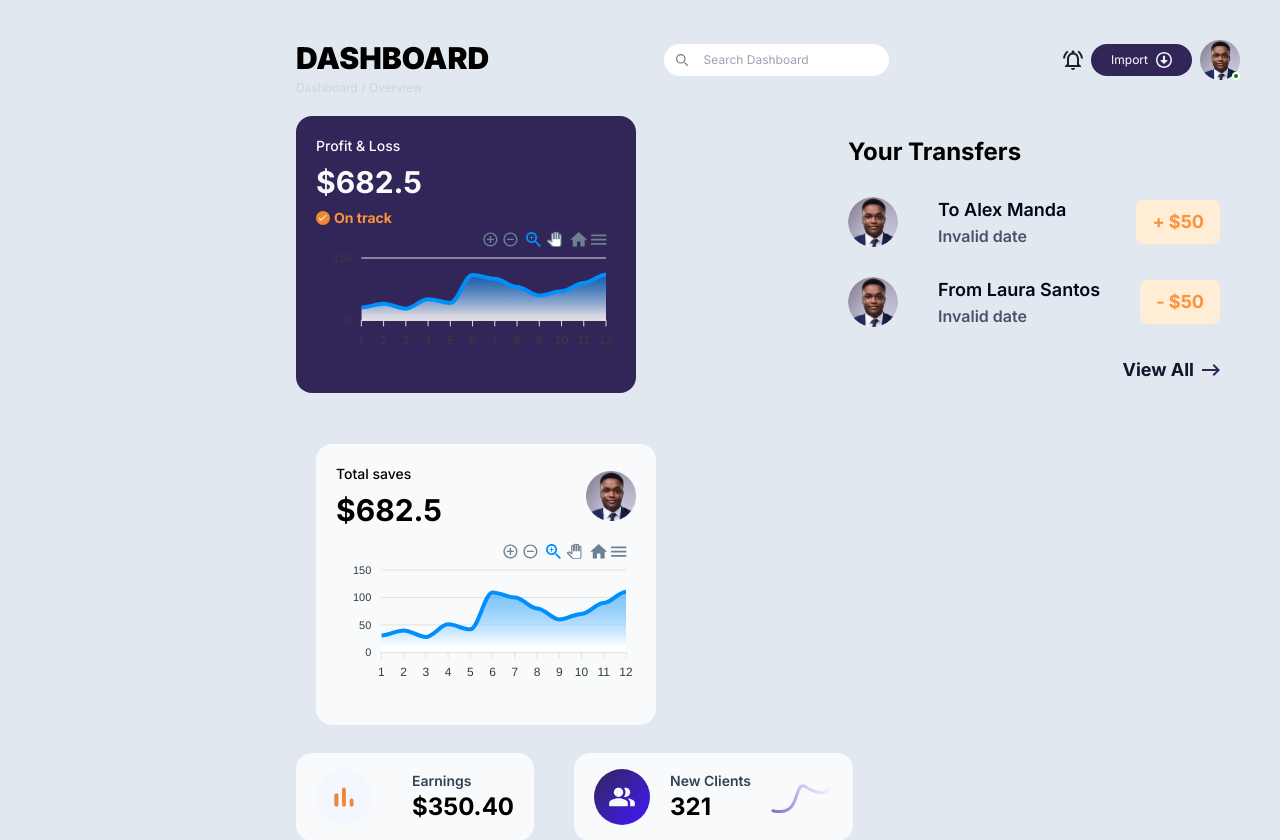
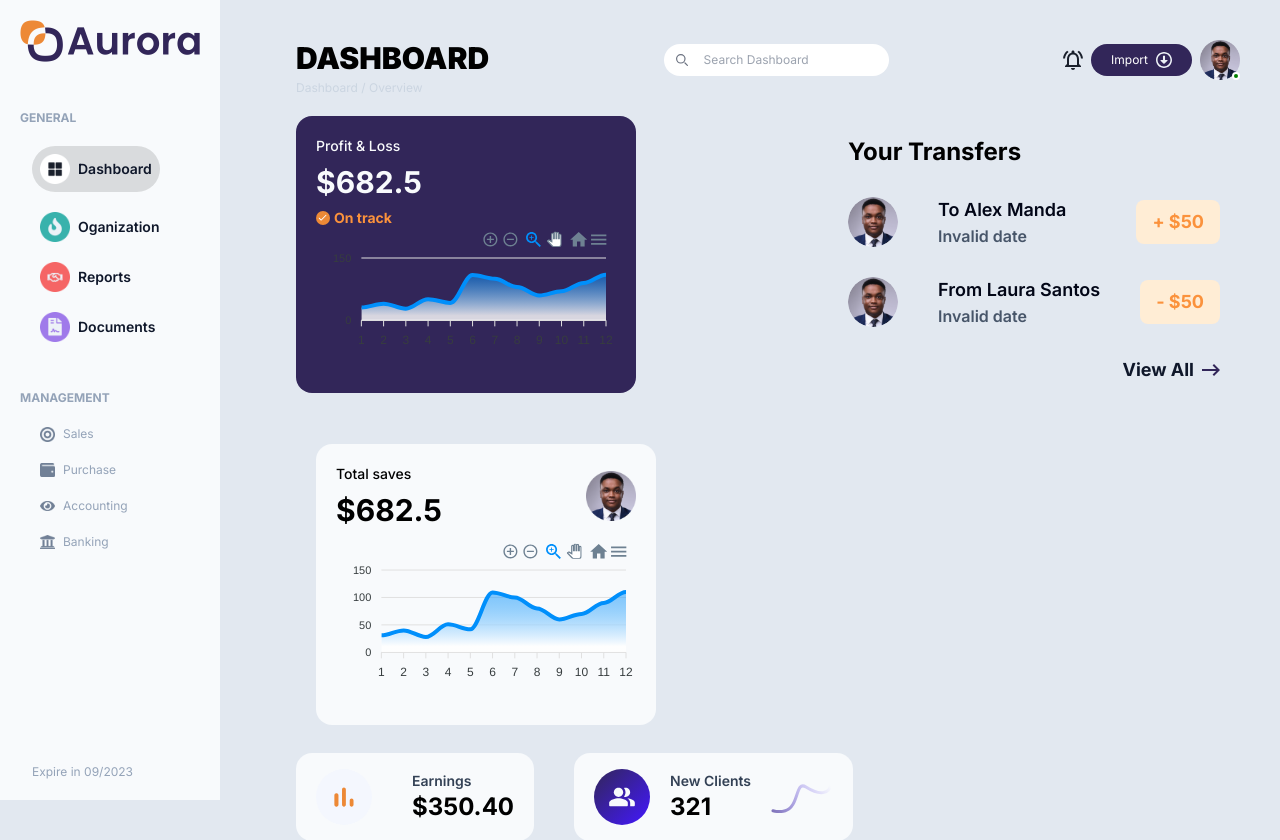
Before and after one commit to Mrdynamic-soni/fractionai, a Next.js app: page /dashboard in a window 1280 px wide. Shown: the top 840 px of the page. Built offline with nearby package versions, Linux system fonts and the light colour scheme.

Commit message:
add hook for device type

```diff
--- a/src/app/dashboard/page.tsx
+++ b/src/app/dashboard/page.tsx
@@ -1,18 +1,32 @@
+"use client";
 import DashboardHeader from "@/components/dashboardHeader/DashboardHeader";
 import Leftnavbar from "@/components/leftnavbar/LeftnavBar";
 import ProfitLossTransactions from "@/components/profitLossTransactions/Main";
+import useDeviceType from "@/hooks/useDeviceType";
 import Image from "next/image";
+import { useEffect, useState } from "react";
+import { GiHamburgerMenu } from "react-icons/gi";
 
 export default function Dashboard() {
+  const deviceType = useDeviceType();
+  const [toggleMenu, setToggleMenu] = useState<Boolean>(true);
+
+  useEffect(()=>{
+    if(deviceType==="sm"||deviceType==="md"){
+      setToggleMenu(false)
+    }
+  },[deviceType])
+
   return (
     <div className="flex bg-slate-200">
-      <Leftnavbar />
+      {(deviceType === "sm" || deviceType === "md") && <GiHamburgerMenu className="z-10 fixed " onClick={()=>{setToggleMenu(!toggleMenu)}}/>}
+      {toggleMenu && <Leftnavbar />}
       <div className="flex flex-1">
-        <div className="w-1/5 h-100"/>
-      <div className="p-10 flex-1 flex  w-4/5 flex-col items-end ">
-        <DashboardHeader />
-        <ProfitLossTransactions />
-      </div>
+        <div className="w-1/5 h-100" />
+        <div className="p-10 flex-1 flex  w-4/5 flex-col items-end ">
+          <DashboardHeader />
+          <ProfitLossTransactions />
+        </div>
       </div>
     </div>
   );
--- a/src/components/leftnavbar/LeftnavBar.tsx
+++ b/src/components/leftnavbar/LeftnavBar.tsx
@@ -14,16 +14,11 @@ import {
 import Image from "next/image";
 import React, { useState } from "react";
 import MenuOption from "../menuOption/MenuOption";
-import { FaBars } from 'react-icons/fa';
-
+import useDeviceType from "@/hooks/useDeviceType";
 
 const LeftNavbar = () => {
+  const deviceType = useDeviceType();
   const [activeMenu, setActiveMenu] = useState<Number>(0);
-  const [showMenu, setShowMenu] = useState(false);
-
-  const toggleMenu = () => {
-    setShowMenu(!showMenu);
-  };
 
   const TopMenuOptions = [
     {
@@ -66,7 +61,7 @@ const LeftNavbar = () => {
       label: "Sales",
       icon: SALES,
       onPres: () => {
-        setActiveMenu(4)
+        setActiveMenu(4);
       },
     },
     {
@@ -74,7 +69,7 @@ const LeftNavbar = () => {
       label: "Purchase",
       icon: PURCHASE,
       onPres: () => {
-        setActiveMenu(5)
+        setActiveMenu(5);
       },
     },
     {
@@ -82,7 +77,7 @@ const LeftNavbar = () => {
       label: "Accounting",
       icon: ACCOUNTING,
       onPres: () => {
-        setActiveMenu(6)
+        setActiveMenu(6);
       },
     },
     {
@@ -90,24 +85,20 @@ const LeftNavbar = () => {
       label: "Banking",
       icon: BANKING,
       onPres: () => {
-        setActiveMenu(7)
+        setActiveMenu(7);
       },
     },
   ];
   return (
-    <div>
-      {/* Hamburger icon/button */}
-      <div className="sm:hidden fixed top-5 left-5 z-50">
-        <button onClick={toggleMenu} className="block text-gray-500 hover:text-gray-700 focus:text-gray-700 focus:outline-none">
-        <FaBars size={24} />
-        </button>
-      </div>
-    <div className={`p-5 bg-slate-50 w-1/5 fixed flex flex-col justify-between ${showMenu ? 'block' : 'hidden'} sm:flex`} style={{ height: '100vh', top: 0, left: showMenu ? 0 : '-20rem', transition: 'left 0.3s ease' }}>
+    <div
+      className={`p-5 bg-slate-50 ${deviceType==="lg"?"w-1/8":"w-2/12"}  fixed  flex flex-col justify-between `}
+      style={{ height: "100vh" }}
+    >
       <div>
         <div>
           <Image src={AURORA} width={180} height={100} alt="Aurora" />
         </div>
-      <div className="mt-12 " >
+        <div className="mt-12 ">
           <p className="uppercase font-bold text-xs text-slate-400"> General</p>
           <div className="pl-3">
             {TopMenuOptions.map((item) => {
@@ -118,15 +109,18 @@ const LeftNavbar = () => {
                   icon={item?.icon}
                   label={item?.label}
                   onPress={item?.onPres}
-                labelClass="font-semibold text-sm text-slate-900"
+                  labelClass="font-semibold text-sm text-slate-900 "
                   imageSize={30}
                 />
               );
             })}
           </div>
         </div>
-      <div className="mt-5 " style={{marginTop:"3rem"}}>
-        <p className="uppercase font-bold text-xs text-slate-400"> management</p>
+        <div className="mt-5 " style={{ marginTop: "3rem" }}>
+          <p className="uppercase font-bold text-xs text-slate-400">
+            {" "}
+            management
+          </p>
           <div className="pl-3">
             {bottomMenuOptions.map((item) => {
               return (
@@ -136,7 +130,7 @@ const LeftNavbar = () => {
                   icon={item?.icon}
                   label={item?.label}
                   onPress={item?.onPres}
-                labelClass="font-normal text-xs text-slate-400"
+                  labelClass="font-normal text-xs text-slate-400 "
                   imageSize={15}
                 />
               );
@@ -144,12 +138,11 @@ const LeftNavbar = () => {
           </div>
         </div>
       </div>
-      <div className="pl-3 mt-5 " >
-        <p className="font-normal text-xs text-slate-400">
+      <div className="pl-3 mt-5 ">
+        <p className="font-normal text-xs text-slate-400 sm:hidden">
           2023 © Lucas Marques
         </p>
         <p className="font-normal text-xs text-slate-400">Expire in 09/2023</p>
-      </div>
       </div>
     </div>
   );
--- a/src/components/menuOption/MenuOption.tsx
+++ b/src/components/menuOption/MenuOption.tsx
@@ -1,5 +1,6 @@
 'use client'
 
+import useDeviceType from "@/hooks/useDeviceType";
 import Image from "next/image";
 import React from "react";
 
@@ -8,6 +9,7 @@ import React from "react";
 // }
 
 const MenuOption= ({icon,activeMenu, label, onPress,labelClass, imageSize}) => {
+const deviceType = useDeviceType();
     const  activeStyles ={
         backgroundColor:'#00000020',
         alignSelf:'flex-start',
@@ -15,9 +17,9 @@ const MenuOption= ({icon,activeMenu, label, onPress,labelClass, imageSize}) => {
         borderRadius:'2rem'
     }
     return (
-        <div className="flex cursor-pointer justify-start items-center space-x-2 mt-5 px-2" onClick={onPress} style={activeMenu?activeStyles:null}>
+        <div className="flex cursor-pointer justify-start items-center space-x-2 mt-5 px-2 w-max" onClick={onPress} style={activeMenu?activeStyles:null}>
            <Image src={icon} height={imageSize} width={imageSize} alt={`${icon}-icon`}/>
-           <p className={labelClass}>{label}</p>
+          {deviceType==="lg"&& <p className={labelClass}>{label}</p>}
         </div>
     );
 };
--- /dev/null
+++ b/src/hooks/useDeviceType.ts
@@ -0,0 +1,35 @@
+"use client";
+
+import { useState, useEffect } from "react";
+
+const useDeviceType = () => {
+  const [deviceSize, setDeviceSize] = useState<string | null>(null);
+
+  useEffect(() => {
+    const handleResize = () => {
+      const width = window.innerWidth;
+      if (width >= 1024) {
+        setDeviceSize("lg");
+      } else if (width >= 768 && width < 1024) {
+        setDeviceSize("md");
+      } else {
+        setDeviceSize("sm");
+      }
+    };
+
+    // Initial call to set the initial device size
+    handleResize();
+
+    // Event listener for window resize
+    window.addEventListener("resize", handleResize);
+
+    // Clean up the event listener on component unmount
+    return () => {
+      window.removeEventListener("resize", handleResize);
+    };
+  }, []);
+
+  return deviceSize;
+};
+
+export default useDeviceType;
```
Lines whose indentation alone changed are shown as unchanged.
